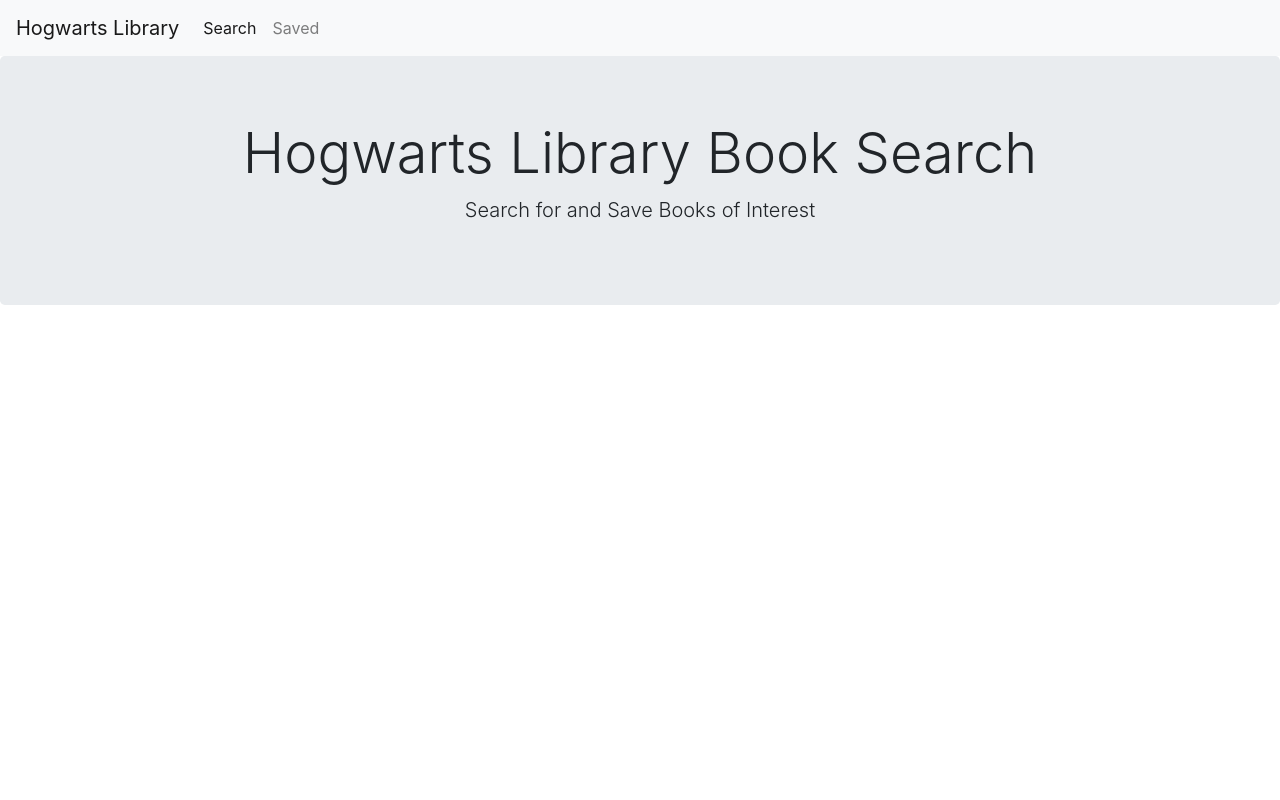
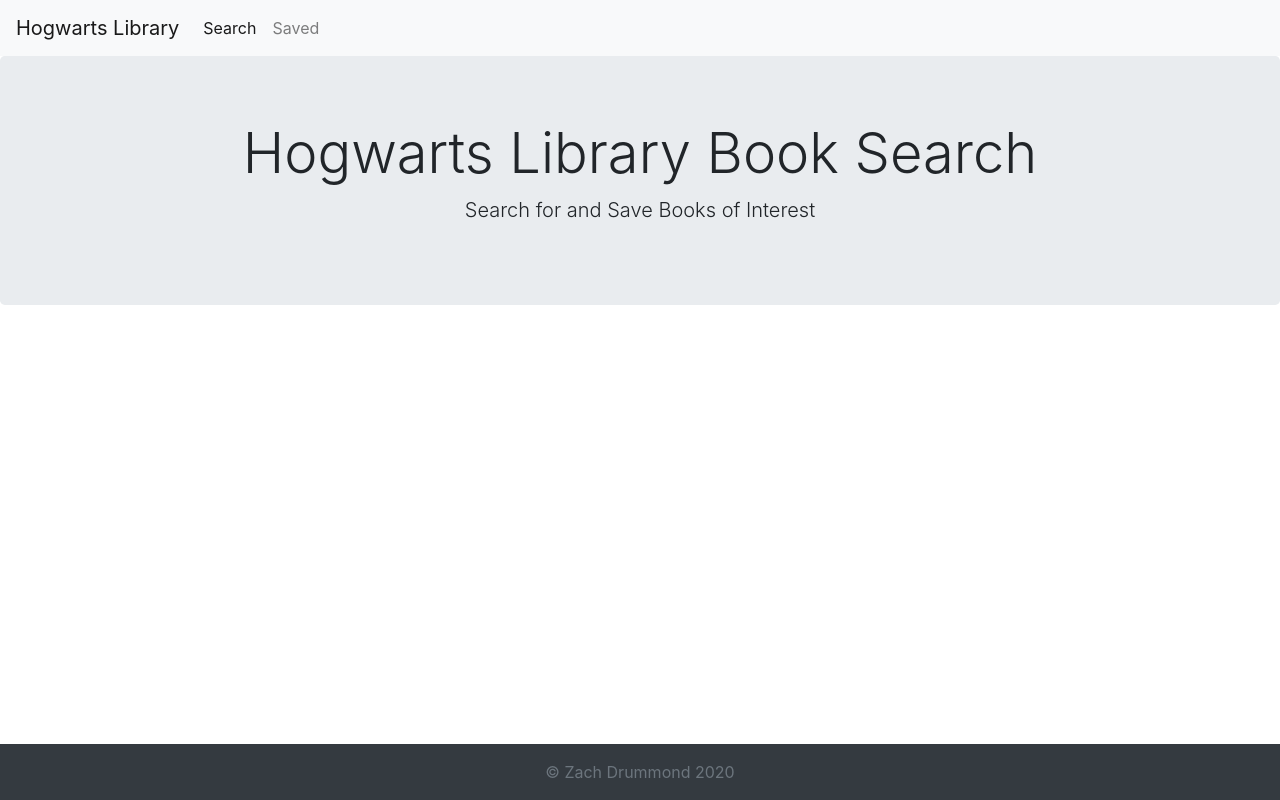
Before and after one commit to zachdrummond/google-books-search, a React (Create React App) app in the folder client/: page / in a window 1280 px wide. Built offline with nearby package versions, Linux system fonts and the light colour scheme.

Commit message:
Added footer

```diff
--- a/client/src/App.js
+++ b/client/src/App.js
@@ -2,6 +2,7 @@
 import Navbar from "./components/Navbar/Navbar";
 import Saved from "./components/Saved/Saved";
 import Search from "./components/Search/Search";
+import Footer from "./components/Footer/Footer";
 
 function App() {
   return (
@@ -12,6 +13,7 @@
           <Route exact path="/saved" component={Saved} />
           <Route path="/" component={Search} />
         </Switch>
+      <Footer />
     </Router>
   );
 }
--- a/client/src/components/Footer/Footer.jsx
+++ b/client/src/components/Footer/Footer.jsx
@@ -1,5 +1,3 @@
-import "./Footer.css"
-
 const Footer = () => {
   return (
     <footer className="navbar fixed-bottom bg-dark p-2">
--- a/client/src/components/Search/Search.jsx
+++ b/client/src/components/Search/Search.jsx
@@ -4,6 +4,7 @@
   return (
     <>
       <Jumbotron />
+
     </>
   );
 };
```
